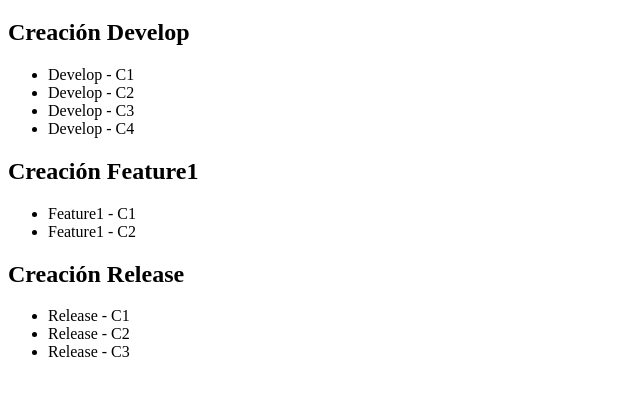
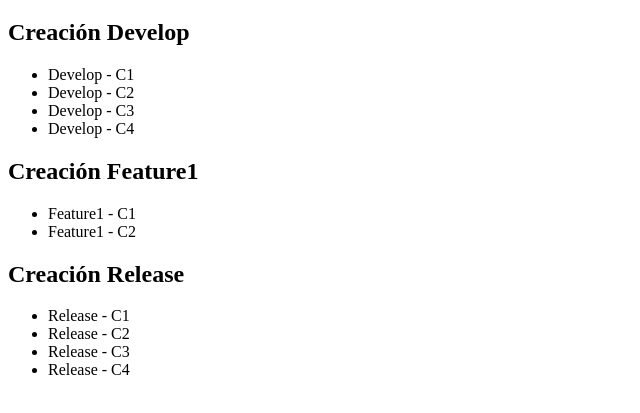
Before and after one commit to jmurillob01/UT2-2, a plain HTML site: page index.html in a window 1280 px wide. Shown: the part 61-474 px from the top of the page, without its empty margins (0-640 px from the left). Drawn offline with Linux system fonts and the light colour scheme.

Commit message:
Release - C4

```diff
--- a/index.html
+++ b/index.html
@@ -28,6 +28,7 @@
         <li>Release - C1</li>
         <li>Release - C2</li>
         <li>Release - C3</li>
+        <li>Release - C4</li>
     </ul>
 </body>
 </html>
```
